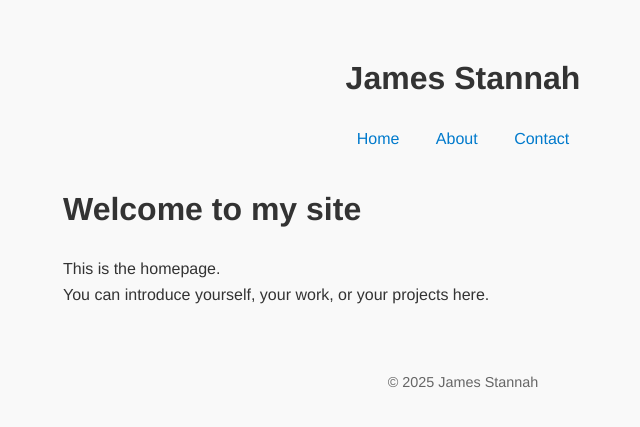
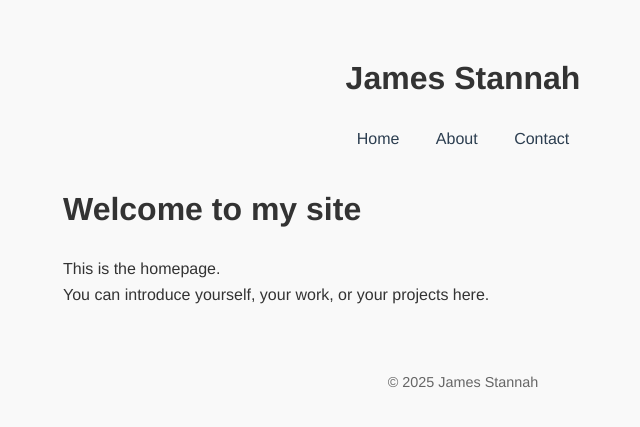
Before and after one commit to jamesstannah/jamesstannah.github.io, a Jekyll site: the page built from index.md, in a window 1280 px wide. Shown: the top 427 px of the page, without its empty margins (177-817 px from the left). Built offline with Jekyll 4.4.1, drawn with Linux system fonts in a browser that asks for light colours.

Commit message:
Update style.css

```diff
--- a/assets/style.css
+++ b/assets/style.css
@@ -16,11 +16,13 @@ header {
 nav a {
   margin: 0 1rem;
   text-decoration: none;
-  color: #007acc;
+  color: #2c3e50;
+  font-wight: bold;
 }
 
 nav a:hover {
   text-decoration: underline;
+  color: #e74c3c;
 }
 
 footer {
```
